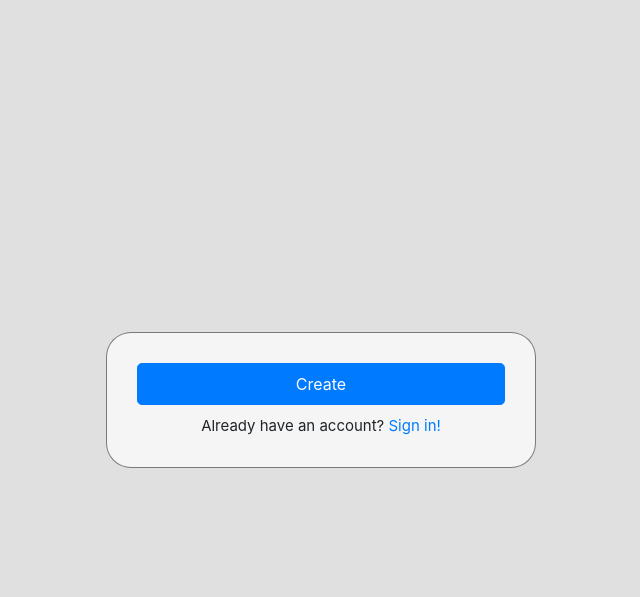
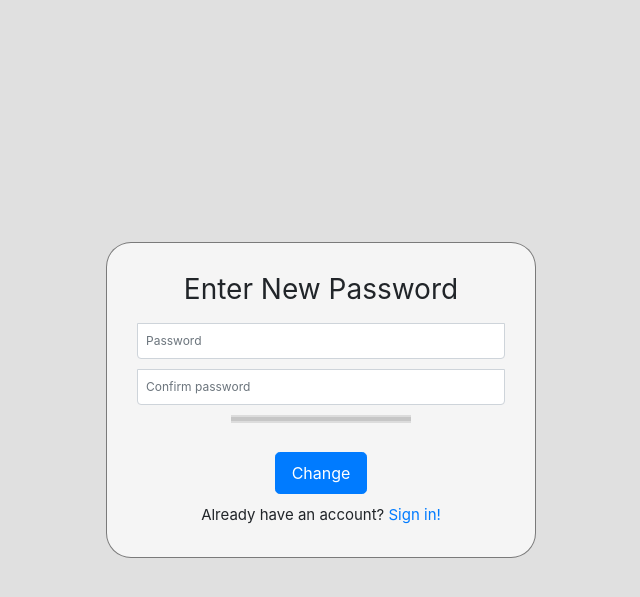
Before and after one commit to RegsonDR/Project-Estimator-GAE, a Flask app: template routes/unauthenticated/templates/unauthenticated/html/reset_password.html in a window 1280 px wide. Shown: the top 597 px of the page, without its empty margins (319-959 px from the left). Run offline with Flask 2, Linux system fonts and the light colour scheme; the template is opened without the code that fills it: values that come from a table or form of the project are taken from there, most other values are stand-ins (such as "Sample title", 1, 10 or a date in 2020); some libraries are stand-ins or nearby versions.

Commit message:
Reset password completed.

```diff
--- a/routes/ajax/utils.py
+++ b/routes/ajax/utils.py
@@ -30,6 +30,8 @@ def send_reset_email(email):
         reset_code = uuid.uuid4().hex
         if account.reset_code:
             reset_code = account.reset_code
+        account.reset_code = reset_code
+        account.put()
         RESET_URL = (
                 request.url_root + url_for('unauthenticated.reset_password_page').replace("/", "") +
                 "?email=" + email +
--- a/routes/unauthenticated/forms.py
+++ b/routes/unauthenticated/forms.py
@@ -25,3 +25,9 @@ class RegisterForm(FlaskForm):
                              validators=[DataRequired(), EqualTo('confirm_password', message="Passwords Must Match")])
     confirm_password = PasswordField('Confirm Password')
     submit = SubmitField('Register')
+
+class PasswordResetForm(FlaskForm):
+    password = PasswordField('Password',
+                             validators=[DataRequired(), EqualTo('confirm_password', message="Passwords Must Match")])
+    confirm_password = PasswordField('Confirm Password')
+    submit = SubmitField('Change')
--- a/routes/unauthenticated/templates/unauthenticated/html/login_page.html
+++ b/routes/unauthenticated/templates/unauthenticated/html/login_page.html
@@ -1,7 +1,7 @@
 {% extends "unauthenticated/html/Base_Template.html" %}
 {# Content that appears before flash #}
 {% block before_flash %}
-    <h1 class="h3 mb-3 font-weight-normal">{{page_title}}</h1>
+    <h1 class="h3 mb-3 font-weight-normal">Please Login</h1>
     {{ form.hidden_tag()}}
     {{ form.email(class="form-control", placeholder="Email address", value=request.form.email)}}
     {{ form.password( class="form-control", placeholder="Password", value=request.form.password)}}
--- a/routes/unauthenticated/templates/unauthenticated/html/register_page.html
+++ b/routes/unauthenticated/templates/unauthenticated/html/register_page.html
@@ -1,7 +1,7 @@
 {% extends "unauthenticated/html/Base_Template.html" %}
 {# Content that appears before flash #}
 {% block before_flash %}
-    <h1 class="h3 mb-3 font-weight-normal">{{page_title}}</h1>
+    <h1 class="h3 mb-3 font-weight-normal">Please provide your details.</h1>
     {{ form.hidden_tag()}}
     <div class="card-header">
         User Details
--- a/routes/unauthenticated/templates/unauthenticated/html/reset_password.html
+++ b/routes/unauthenticated/templates/unauthenticated/html/reset_password.html
@@ -1,13 +1,28 @@
 {% extends "unauthenticated/html/Base_Template.html" %}
 {# Content that appears before flash #}
 {% block before_flash %}
+        <h1 class="h3 mb-3 font-weight-normal">Enter New Password</h1>
+    {{ form.hidden_tag()}}
+            <div class="mb-2">
+            {{form.password(class="form-control", placeholder="Password")}}
+            </div>
+            <div class="mb-2">
+            {{form.confirm_password(class="form-control", placeholder="Confirm password")}}
+            </div>
+        <div class="form-row mb-2" style="justify-content: center">
+            <div>
+                <meter max="4" id="password-meter" style="width: 12em;"></meter>
+                <div id="password-text" style="text-align: center; margin: 3px; font-size:13px;"></div>
+            </div>
+        </div>
+        <div class="form-row"  style="justify-content:center">
+        {{ form.submit(class="btn btn-lg btn-primary", style="font-size: 1rem;")}}
+        </div>
 {% endblock before_flash %}
 
 {# Content that appears after alerts #}
 {% block after_flash %}
-        {{ form.submit(class="btn btn-lg btn-primary btn-block", style="font-size: 1rem;")}}
-
-    <div id="otherButtons">
+<div id="otherButtons">
         <div>Already have an account? <a href="{{url_for('unauthenticated.login_page')}}">Sign in!</a></div>
     </div>
 {% endblock after_flash %}
```
Also changed, not shown: routes/unauthenticated/utils.py (+15 -0 lines), routes/unauthenticated/views.py (+24 -8 lines).
